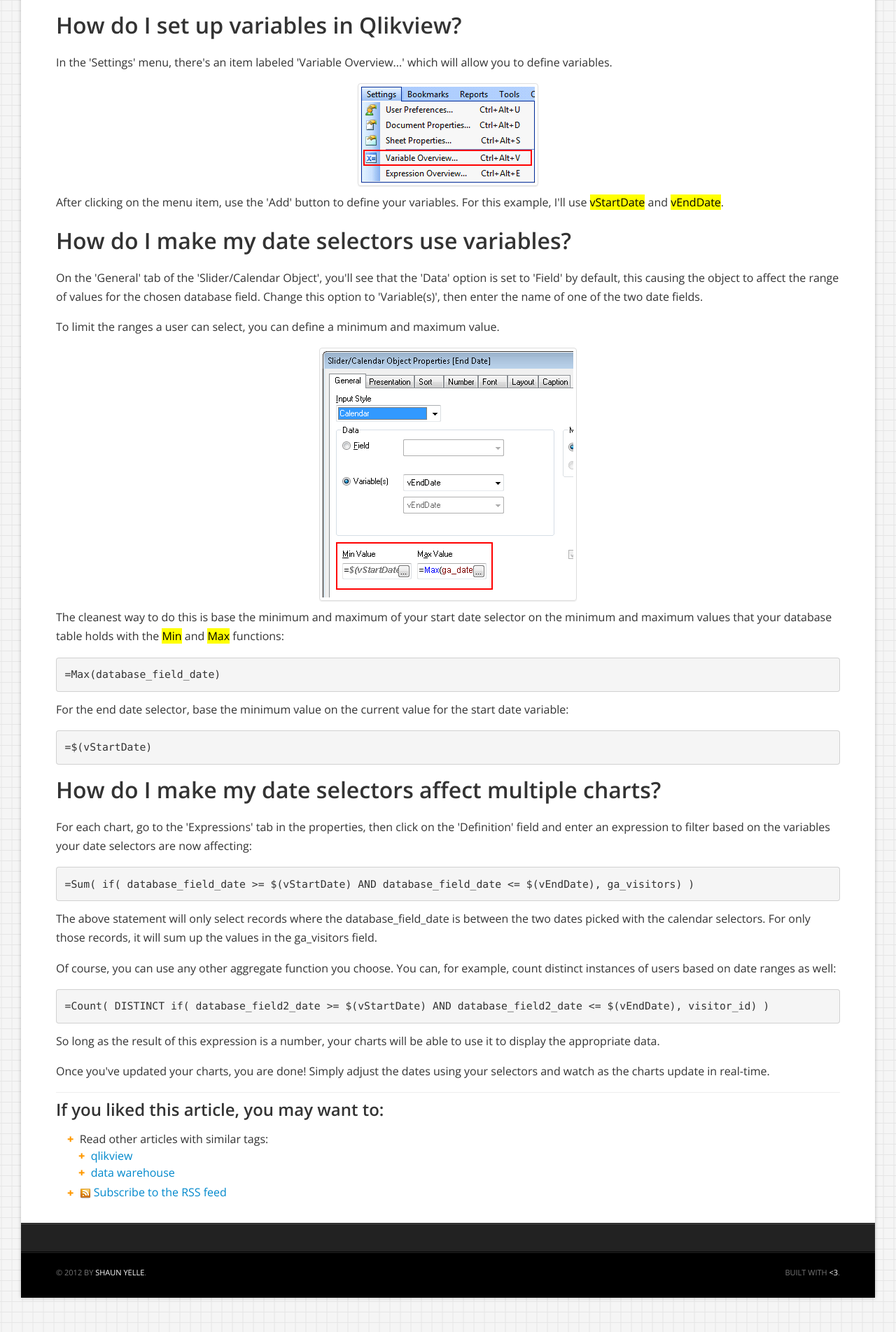
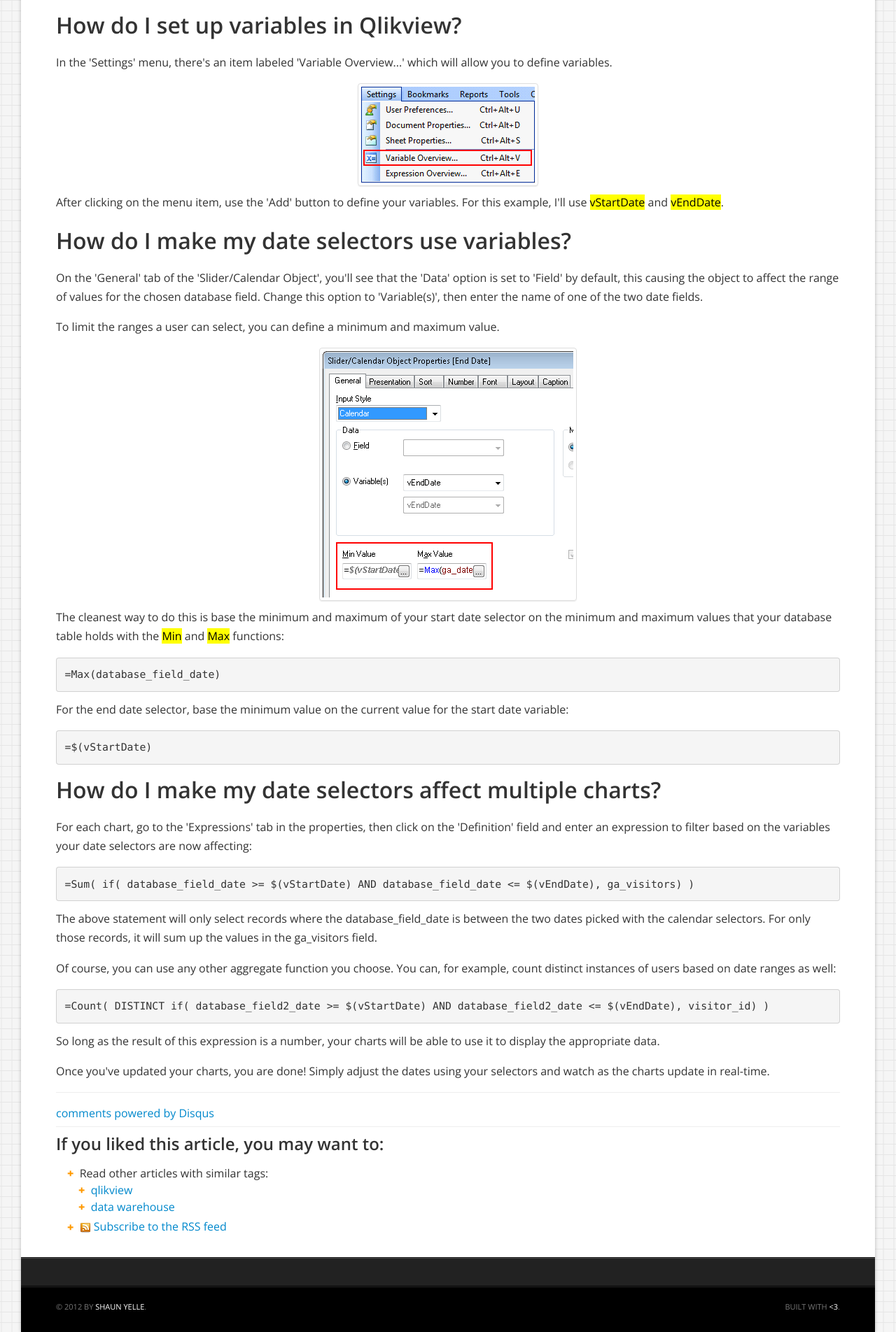
Before and after one commit to syelle/syelle.github.com, a Jekyll site: the page built from _posts/2012-07-20-easy-date-range-selection-with-qlikview.html, in a window 1280 px wide. Shown: the part 719-2623 px from the top of the page at 70% size. Built offline with Jekyll 4.4.1, drawn with Linux system fonts in a browser that asks for light colours; comment, search, counter and statistics services are not loaded.

Commit message:
add disqus comments to blog posts

```diff
--- a/_layouts/post.html
+++ b/_layouts/post.html
@@ -23,6 +23,21 @@
 
 				{{content}}
 
+				<hr/>
+
+				<div id="disqus_thread"></div>
+				<script type="text/javascript">
+					var disqus_shortname = 'minmaxing';
+
+		            (function() {
+		                var dsq = document.createElement('script'); dsq.type = 'text/javascript'; dsq.async = true;
+		                dsq.src = 'http://' + disqus_shortname + '.disqus.com/embed.js';
+		                (document.getElementsByTagName('head')[0] || document.getElementsByTagName('body')[0]).appendChild(dsq);
+		            })();
+		        </script>
+		        <noscript>Please enable JavaScript to view the <a href="http://disqus.com/?ref_noscript">comments powered by Disqus.</a></noscript>
+		        <a href="http://disqus.com" class="dsq-brlink">comments powered by <span class="logo-disqus">Disqus</span></a>
+
                 <footer>
                     <hr/>
                     <h2>If you liked this article, you may want to:</h2>
--- a/assets/css/global-classes.css
+++ b/assets/css/global-classes.css
@@ -19,3 +19,6 @@
   filter: progid:DXImageTransform.Microsoft.gradient(enabled = false); }
   .btn-primary:hover, .btn-primary:active, .btn-primary .active, .btn-primary .disabled, .btn-primary[disabled] {
     background-color: #F89406; }
+
+#disqus_thread {
+  padding-top: 10px; }
--- a/assets/css/sass/global-classes.scss
+++ b/assets/css/sass/global-classes.scss
@@ -26,3 +26,7 @@
         background-color: #F89406;
     }
 }
+
+#disqus_thread {
+    padding-top: 10px;
+}
```
Also changed, not shown: assets/css/main.min.css.
